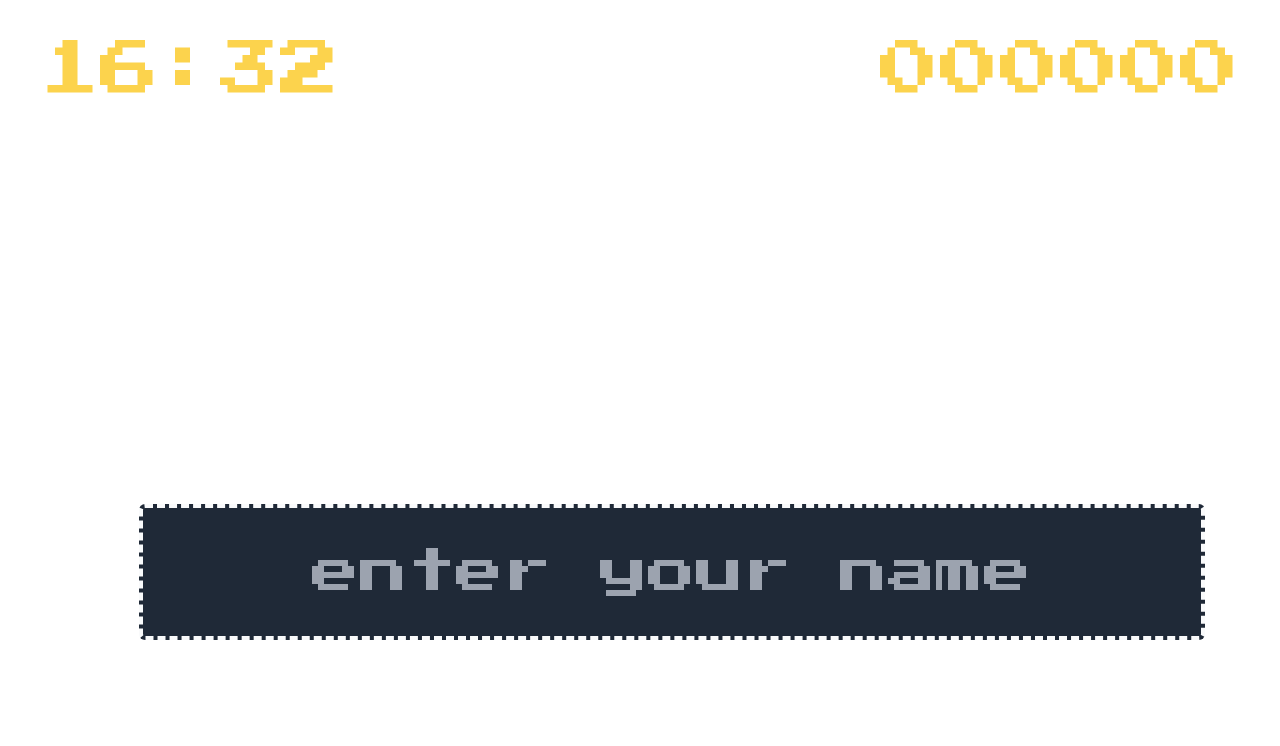
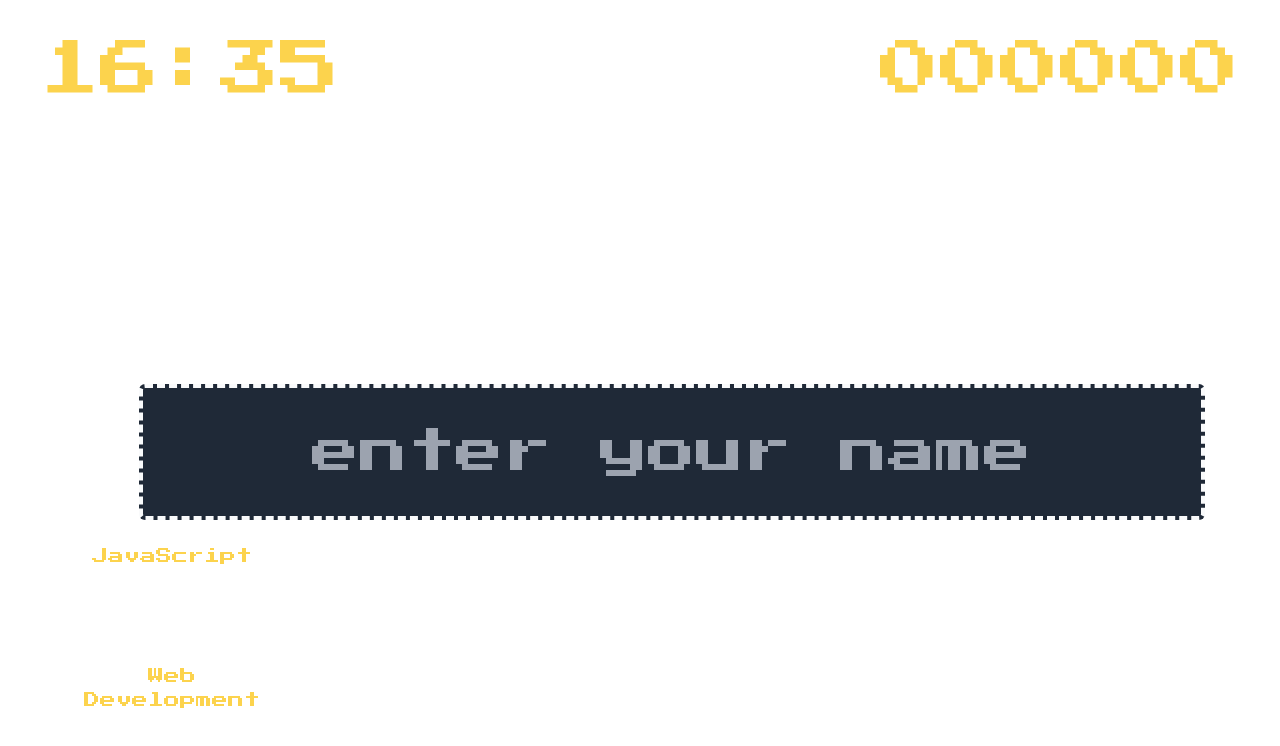
Before and after one commit to frnkst/retro-tech-quiz, a React (Create React App) app: page / in a window 1280 px wide. Shown: the top 746 px of the page. Built offline with nearby package versions, Linux system fonts and the light colour scheme; the HTML template or start-up script is replaced by a standard one.

Commit message:
Add categories

```diff
--- a/src/App.tsx
+++ b/src/App.tsx
@@ -1,6 +1,7 @@
 import React from 'react';
 import './App.css';
 import {Timer} from "./components/Timer";
+import {Categories} from "./components/Categories";
 
 export default function App() {
   return (
@@ -17,6 +18,7 @@ export default function App() {
             onChange={ event => event.target.placeholder?.length === 0 ? event.target.placeholder = 'enter your name' : void 0}
             className="retro-font self-center w-5/6 text-white border-gray-50 border-4 py-10 px-6 text-grey-darkest text-center text-5xl rounded-md bg-gray-800 border-dashed"
         />
+        <Categories />
       </div>
     </>
   );
--- /dev/null
+++ b/src/components/Categories.tsx
@@ -0,0 +1,14 @@
+import {getAllCategories} from "../questions/allquestions";
+
+export function Categories() {
+    const allCategories = getAllCategories();
+    return (
+        <>
+            { allCategories.map((category) => {
+                return (
+                    <div key={category.name} className="retro-font h-20 w-60 m-5 text-yellow-300 border-dashed border-white border-4">{category.name}</div>
+                )
+            })}
+        </>
+    );
+}
--- a/src/components/Timer.tsx
+++ b/src/components/Timer.tsx
@@ -17,11 +17,15 @@ export class Timer extends React.Component<TimerProps, TimerState> {
   }
 
   componentDidMount() {
-    setInterval(() => {
+    const interval = setInterval(() => {
+      if (this.state.time === 1) {
+        clearInterval(interval);
+      }
+
       this.setState((state: TimerState) => {
         return { time: state.time - 1 }
       })
-    }, 1000)
+    }, 1000);
   }
 }
 
--- /dev/null
+++ b/src/questions/allquestions.ts
@@ -0,0 +1,18 @@
+import {javascript} from "./javascript";
+import {webdevelopment} from "./webdevelopment";
+
+export type Category = {
+  name: string,
+  questions: [
+    {
+      level: 1 | 2 | 3 | 4 | 5,
+      question: string,
+      correct: string,
+      wrong: string[]
+    }
+  ]
+}
+
+export function getAllCategories() {
+  return [javascript, webdevelopment]
+}
--- /dev/null
+++ b/src/questions/javascript.ts
@@ -0,0 +1,13 @@
+import {Category} from "./allquestions";
+
+export const javascript: Category = {
+  name: 'JavaScript',
+  questions: [
+    {
+      level: 1,
+      question: "What's the result of 90 % 20?",
+      correct: "10",
+      wrong: ["20", "80"],
+    }
+  ]
+}
--- /dev/null
+++ b/src/questions/webdevelopment.ts
@@ -0,0 +1,13 @@
+import {Category} from "./allquestions";
+
+export const webdevelopment: Category = {
+  name: 'Web Development',
+  questions: [
+    {
+      level: 1,
+      question: "The http status code 401 is...",
+      correct: "Unauthorized",
+      wrong: ["Forbidden", "Denied"],
+    }
+  ]
+}
```
Also changed, not shown: 2 other files (tests, documents, lock files or other folders).
